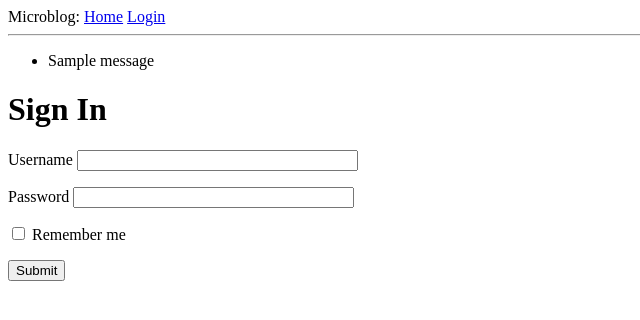
After one commit to fschoenm/flask-microblog, a Flask app: template app/templates/login.html in a window 1280 px wide. The commit adds this page. Shown: the top 320 px of the page, without its empty margins (0-640 px from the left). Run offline with Flask 2, Linux system fonts and the light colour scheme; the template is opened without the code that fills it: most values are stand-ins (such as "Sample title", 1, 10 or a date in 2020); one stand-in notice (Sample message) is shown; form fields are guessed from the names that the template uses.

Commit message:
Add fake login form with flask-wtf.

```diff
--- a/app/__init__.py
+++ b/app/__init__.py
@@ -1,5 +1,7 @@
 from flask import Flask
+from config import Config
 
 app = Flask(__name__)
+app.config.from_object(Config)
 
 from app import routes
--- a/app/templates/base.html
+++ b/app/templates/base.html
@@ -11,9 +11,25 @@
 <body>
 
 {# begin of navigation #}
-<div>Microblog: <a href="/index">Home</a></div>
+<div>
+    Microblog:
+    <a href="/index">Home</a>
+    <a href="/login">Login</a>
+</div>
 <hr/>
 {# end of navigation #}
+
+{# begin of notifications #}
+{% with messages = get_flashed_messages() %}
+    {% if messages %}
+        <ul>
+            {% for message in messages %}
+                <li>{{ message }}</li>
+            {% endfor %}
+        </ul>
+    {% endif %}
+{% endwith %}
+{# end of notifications #}
 
 {% block content %}{% endblock %}
 
--- /dev/null
+++ b/app/templates/login.html
@@ -0,0 +1,36 @@
+{% extends "base.html" %}
+
+{% block content %}
+
+    <h1>Sign In</h1>
+
+    <form action="" method="POST">
+        {{ form.hidden_tag() }}
+
+        <p>
+            {{ form.username.label }}
+            {{ form.username(size=32) }}
+            {% for error in form.username.errors %}
+                <span style="color: red">[{{ error }}]</span>
+            {% endfor %}
+        </p>
+
+        <p>
+            {{ form.password.label }}
+            {{ form.password(size=32) }}
+            {% for error in form.password.errors %}
+                <span style="color: red">[{{ error }}]</span>
+            {% endfor %}
+        </p>
+
+        <p>
+            {{ form.remember_me() }}
+            {{ form.remember_me.label }}
+        </p>
+
+        <p>
+            {{ form.submit() }}
+        </p>
+    </form>
+
+{% endblock %}
--- /dev/null
+++ b/config.py
@@ -0,0 +1,5 @@
+import os
+
+
+class Config(object):
+    SECRET_KEY = os.environ.get('SECRET_KEY') or 'you-will-never-guess'
--- a/requirements.txt
+++ b/requirements.txt
@@ -1,3 +1,4 @@
 flask>=0.12
 flask-wtf>=0.14
 jinja2>=2.10
+wtforms>=2.1
```
Also changed, not shown: app/forms.py (added, +10 -0 lines), app/routes.py (+12 -1 lines).
